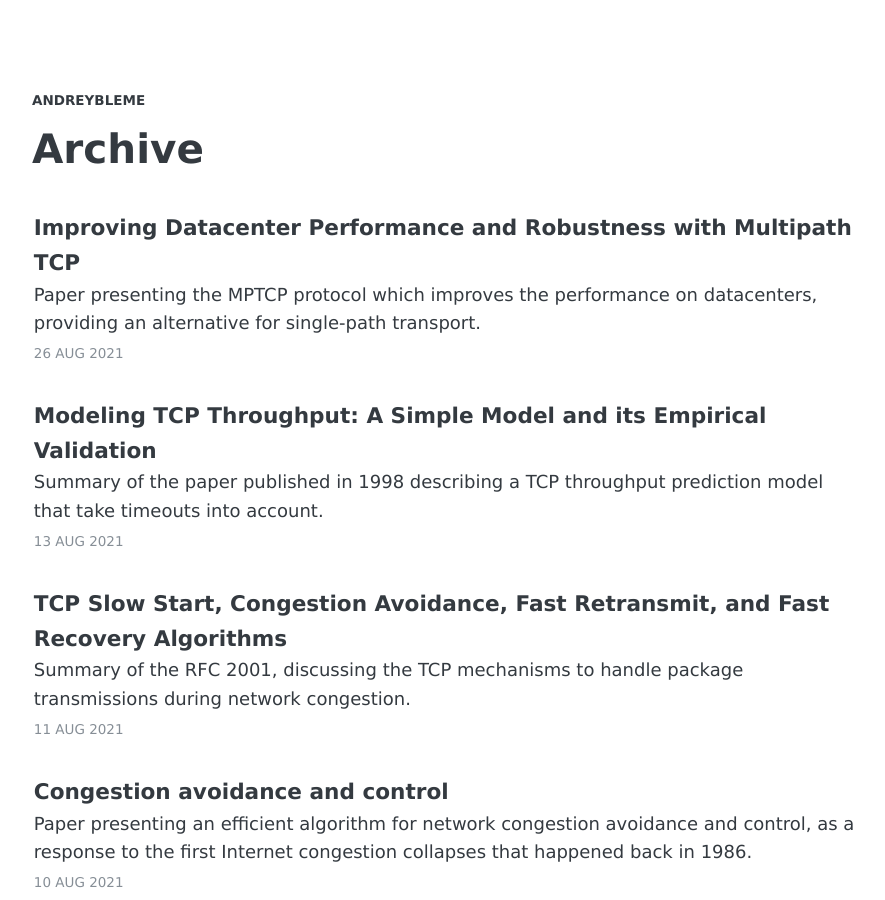
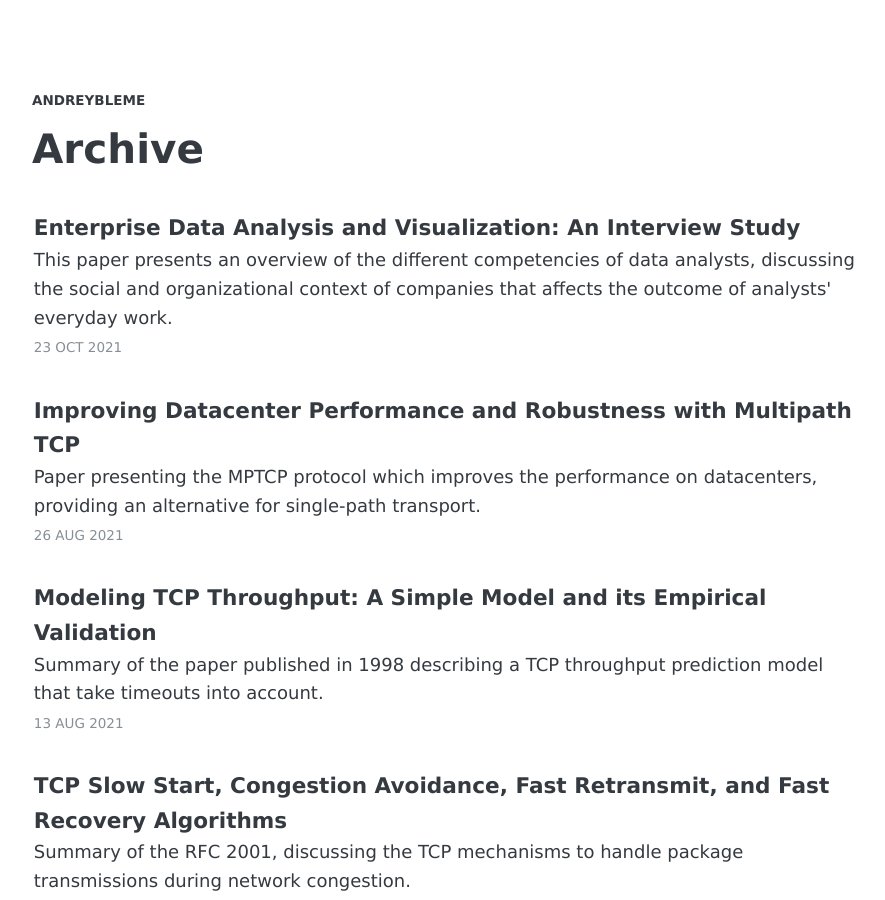
Before and after one commit to andreybleme/andreybleme.github.io, a Jekyll site: the page built from archive/index.html, in a window 1280 px wide and 900 px high. Shown: the whole window, without its empty margins (194-1079 px from the left). Built offline with Jekyll 4.4.1, drawn with Linux system fonts in a browser that asks for light colours; nearby versions of some CDN libraries; some web fonts are replaced; some of the changed lines change nothing that is shown.

Commit message:
New post: Summary of the paper <Enterprise Data Analysis and Visualization: An Interview Study>

```diff
--- a/_posts/2021-08-26-improving-datacenter-performance-and-robustness-with-multipath-tcp-summary.markdown
+++ b/_posts/2021-08-26-improving-datacenter-performance-and-robustness-with-multipath-tcp-summary.markdown
@@ -8,7 +8,7 @@ comments: true
 share: true
 ---
 
-> Original paper by Costin Raiciu, Sebastien Barre, Christopher Pluntke, Adam Greenhalgh†, Damon Wischik, Mark Handley: [http://vincen.tl/cis700sp17/mptcp-sigcomm11.pdf](http://vincen.tl/cis700sp17/mptcp-sigcomm11.pdf)
+> Original paper by Costin Raiciu, Sebastien Barre, Christopher Pluntke, Adam Greenhalgh†, Damon Wischik and Mark Handley: [http://vincen.tl/cis700sp17/mptcp-sigcomm11.pdf](http://vincen.tl/cis700sp17/mptcp-sigcomm11.pdf)
 
 Single path transport can be ill-suited for networks containing multiple paths in their core. This paper presents Multipath TCP, a TCP replacement that improves throughput and better fairness on different datacenter topologies.
 
--- /dev/null
+++ b/_posts/2021-10-23-enterprise-data-analysis-and-visualization-an-interview-study-summary.markdown
@@ -0,0 +1,21 @@
+---
+layout: post
+title:  "Enterprise Data Analysis and Visualization: An Interview Study"
+description: "This paper presents an overview of the different competencies of data analysts, discussing the social and organizational context of companies that affects the outcome of analysts' everyday work."
+date:   2021-10-23 11:00:00
+tags: [big-data, paper-summary]
+comments: true
+share: true
+---
+
+> Original paper by Sean Kandel, Andreas Paepcke, Joseph M. Hellerstein, and Jeffrey Heer: [http://vis.stanford.edu/files/2012-EnterpriseAnalysisInterviews-VAST.pdf](http://vis.stanford.edu/files/2012-EnterpriseAnalysisInterviews-VAST.pdf)
+
+To provide a better understanding of the enterprise analyst’s ecosystem, this paper presents the results of several interviews done with data analysts from different business areas (healthcare, retail, marketing, and finance).
+
+To understand how the social and organizational context of enterprises affects the way companies develop visual analytic tools, the authors conducted interviews with 35 analysts from 25 organizations. To get heterogeneous data the interviews covered different job titles such as data scientists, software engineers, consultants, and data analysts.
+
+The results are presented along the paper focusing on the three main professional archetypes extracted from the interviews’ data: hackers, scripters, and application users. Each group has a discrepancy in programming proficiency, the range of tasks performed, and the statistical knowledge sophistication.
+
+Most of the related work created before this has focused on studying analysts' processes within intelligence agencies. This work differentiates itself by analyzing specific tasks performed by enterprise analysts and its used tools and practices.
+
+The paper provides a great contribution on presenting design implications for visual analytic tools and calling attention to the human resources aspect of data-focused organizations that might benefit from this paper by getting insights about overall challenges faced for collaboration.
```
